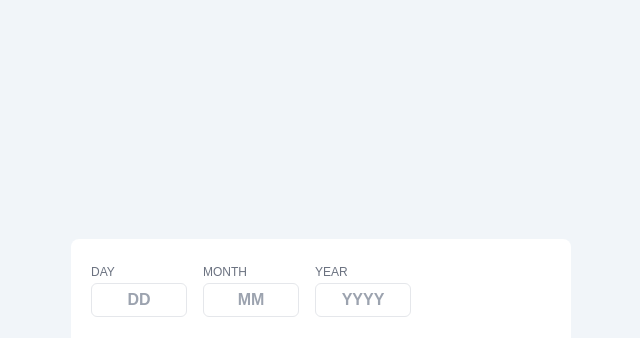
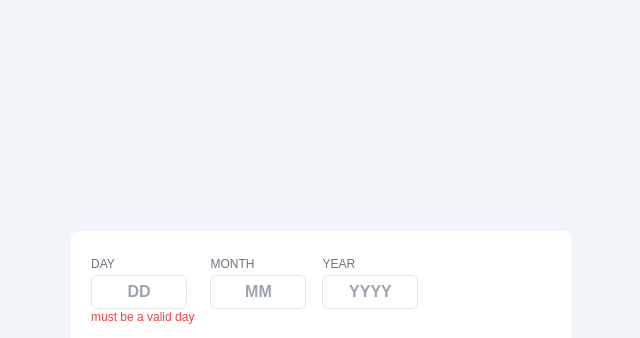
Before and after one commit to janeAnezi/Age-Calculator, a website: page index.html in a window 1280 px wide. Both pictures are taken after a click on the picture 774 px from the left and 361 px from the top of the page. Shown: the top 338 px of the page, without its empty margins (319-959 px from the left). Drawn offline with Linux system fonts and the light colour scheme.

Commit message:
add day validation and display

```diff
--- a/index.html
+++ b/index.html
@@ -14,7 +14,7 @@
   <div class="bg-white pl-5 pr-24 py-5 rounded-lg rounded-br-[99px]">
     <form>
       <div class="flex space-x-4">
-        <label for="day"><span class="text-xs text-gray-500">DAY</span>
+        <label for="day"><span class=" label-day text-xs text-gray-500">DAY</span>
           <p><input id="day" class=" inline-block w-24 placeholder:font-bold p-1 text-center border rounded-md" type="text" name="day"  placeholder="DD"  required ></p>
           <p id="day-result" class="text-xs text-red-500"></p>
         </label>
--- a/src/main.js
+++ b/src/main.js
@@ -2,10 +2,41 @@ let day = document.getElementById('day')
 let month = document.getElementById('month')
 let year = document.getElementById('year')
 
-let displayYear = document.getElementById('displayYear');
-let displayMonth = document.getElementById('displayMonth');
-let displayDay = document.getElementById('displayDay');
+let displayYear = document.getElementById('displayYear')
+let displayMonth = document.getElementById('displayMonth')
+let displayDay = document.getElementById('displayDay')
 
-let errorDay = document.getElementById('day-result');
-let errorMonth = document.getElementById('month-result');
-let errorYear = document.getElementById('year-result');
+let errorDay = document.getElementById('day-result')
+let errorMonth = document.getElementById('month-result')
+let errorYear = document.getElementById('year-result')
+
+let showDate = document.getElementById('img')
+showDate.addEventListener('click', (e)=> {
+    e.preventDefault(); // to prevent default form submission
+    let dayValue = parseInt(day.value,10); // to get the value in the input
+    // let monthValue =parseInt(month.value,10);
+    // let yearValue = parseInt(year.value,10);
+
+     console.log(dayValue);
+
+     // Check if day, month, and year are valid
+    {
+        if (dayValue >= 1 && dayValue <= 31) {
+            displayDay.innerHTML = dayValue;
+            errorDay.innerHTML = '';
+        } else {
+            errorDay.innerHTML = "must be a valid day";
+        }
+    }
+
+
+
+     day.value = ''; // to clear the value in the input box
+    //  month.value = '';
+    //  year.value = '';
+
+})
+
+// function updateResult(content) {
+//     displayDay.textContent = content;
+// }
```
Also changed, not shown: src/main.css.
